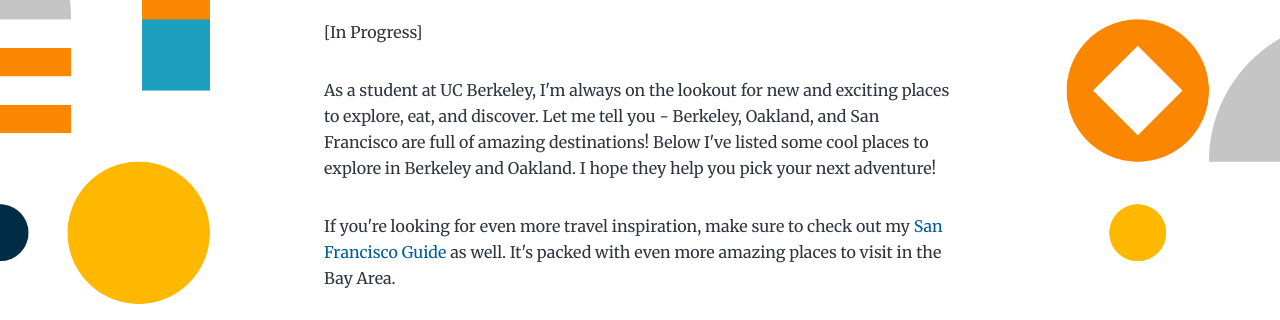
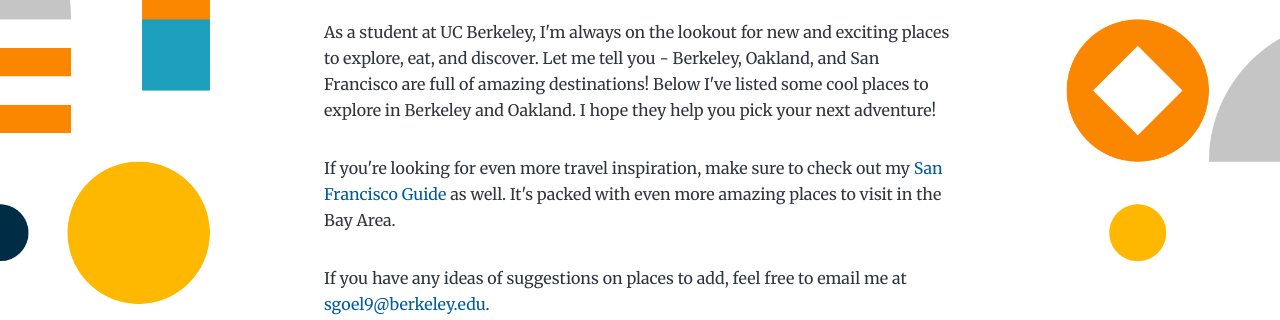
Before and after one commit to sgoel97/blog, a Gatsby site: page /berkeley-oakland/ in a window 1280 px wide. Shown: the part 265-585 px from the top of the page. Built offline with nearby package versions, Linux system fonts and the light colour scheme; Gatsby itself is replaced by a stand-in of ours.

Commit message:
update travel

```diff
--- a/content/blog/berkeley-oakland/index.md
+++ b/content/blog/berkeley-oakland/index.md
@@ -4,8 +4,6 @@
 description: My recommended East Bay restaurants and destinations.
 category: travel
 ---
-
-[In Progress]
 
 As a student at UC Berkeley, I'm always on the lookout for new and exciting places to explore, eat, and discover. Let me tell you - Berkeley, Oakland, and San Francisco are full of amazing destinations! Below I've listed some cool places to explore in Berkeley and Oakland. I hope they help you pick your next adventure!
 
@@ -121,7 +119,6 @@
 - [Chez Peniz](https://www.chezpanisse.com/1/)
 - [Ippuku](https://ippukuberkeley.com/)
 - [Corso](https://www.viadelcorso.net/)
-- [Barbarian Grub and Ale](https://www.barbarianberkeley.com/)
 - [Masa Ramen](https://www.yelp.com/biz_photos/masa-ramen-bistro-berkeley-3?select=IJwhrOiIwVYaDwO0Tf6Shg)
 - [Cafe Ohlone](https://www.makamham.com/cafeohlone)
 
--- a/content/blog/san-francisco/index.md
+++ b/content/blog/san-francisco/index.md
@@ -4,8 +4,6 @@
 description: My recommendations on how to make the most of a visit to SF.
 category: travel
 ---
-
-[In Progress]
 
 Welcome to Samarth's guide on what to do, places to see, and good restaurants to eat while in or near San Francisco!
 
```
